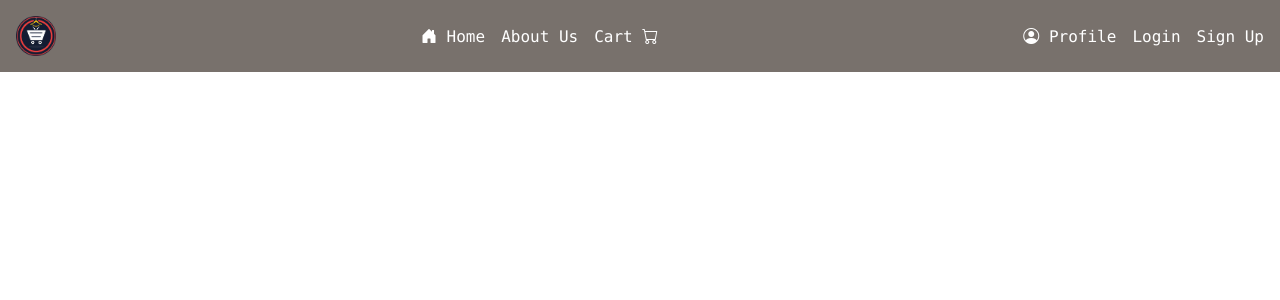
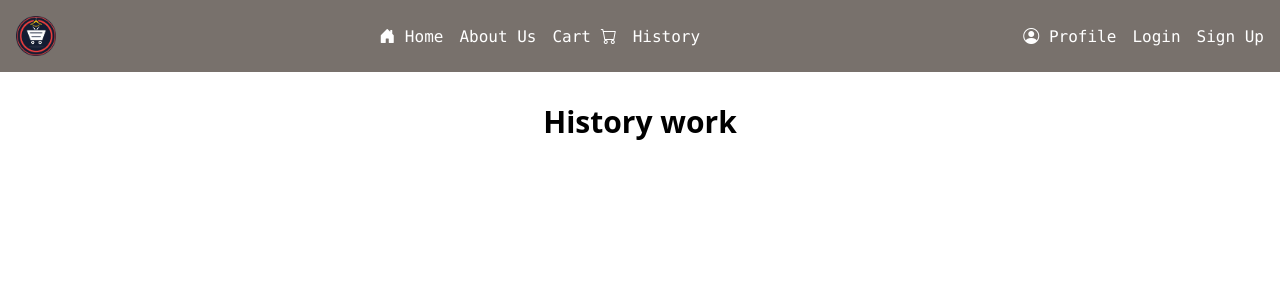
Before and after one commit to Chankiry/EcommerceWeb, a Vue app: page /history in a window 1280 px wide. Shown: the top 300 px of the page. Built offline with nearby package versions, Linux system fonts and the light colour scheme.

Commit message:
add view product and route history

```diff
--- a/src/components/Navbar.vue
+++ b/src/components/Navbar.vue
@@ -16,6 +16,7 @@
 
           <span v-if="cartItemsCount > 0" class="absolute top-0 right-0 -mt-2 -mr-2 bg-red-500 text-white text-xs rounded-full w-5 h-5 flex items-center justify-center">{{ cartItemsCount }}</span>
         </router-link></li>
+        <li><router-link to="/history" class="text-white hover:text-gray-300 font-mono">History</router-link></li>
       </ul>
 
       <!-- Authentication Links -->
--- a/src/router/index.js
+++ b/src/router/index.js
@@ -13,6 +13,7 @@ const routes = [
       { path: 'hand-bags', component: () => import('../views/home/products/HandBags.vue') },
       { path: 'Wallets', component: () => import('../views/home/products/Wallets.vue') },
       { path: 'clothes', component: () => import('../views/home/products/Clothes.vue') },
+      { path: 'view-product', component: () => import('../views/home/products/view_product/ViewProduct.vue') },
     ]
   },
 
@@ -25,6 +26,11 @@ const routes = [
     path: '/cart',
     name: 'Cart',
     component: () => import('../views/cart/Cart.vue')
+  },
+  {
+    path: '/history',
+    name: 'History',
+    component: () => import('../views/history/History.vue')
   },
   {
     path: '/account/profile',
--- /dev/null
+++ b/src/views/history/History.vue
@@ -0,0 +1,11 @@
+<template>
+  <div class="container mx-auto py-8">
+    <h1 class="text-3xl font-bold text-center">History work</h1>
+  </div>
+</template>
+
+<script>
+export default {
+  name: 'History'
+}
+</script>
--- a/src/views/home/products/Clothes.vue
+++ b/src/views/home/products/Clothes.vue
@@ -45,7 +45,7 @@
     <div
       class="min-h-screen grid pt-[0rem] grid-cols-4 items-center justify-center bg-gray-100"
     >
-      <div
+      <router-link :to="'view-product'"
         class="w-[18rem] max-w-sm bg-gray-100 border border-gray-200 rounded-lg shadow dark:bg-gray-100 dark:border-white card grid"
         v-for="clothes in clothe"
         :key="clothes.image"
@@ -84,7 +84,7 @@
             {{ clothes.discount || "--" }}
           </div>
         </div>
-      </div>
+      </router-link>
     </div>
     <div class="py-10 px-4 button">
       <button
--- a/src/views/home/products/HandBags.vue
+++ b/src/views/home/products/HandBags.vue
@@ -45,7 +45,7 @@
     <div
       class="min-h-screen grid pt-[0rem] grid-cols-4 items-center justify-center bg-gray-100"
     >
-      <div
+      <router-link :to="'view-product'"
         class="w-[18rem] max-w-sm bg-gray-100 border border-gray-200 rounded-lg shadow dark:bg-gray-100 dark:border-white card grid"
         v-for="handBags in Handbages"
         :key="handBags.image"
@@ -84,7 +84,7 @@
             {{ handBags.discount || "--" }}
           </div>
         </div>
-      </div>
+      </router-link>
     </div>
     <div class="py-10 px-4 button">
       <button
--- a/src/views/home/products/Shoes.vue
+++ b/src/views/home/products/Shoes.vue
@@ -45,7 +45,7 @@
     <div
       class="min-h-screen grid pt-[0rem] grid-cols-4 items-center justify-center bg-gray-100"
     >
-      <div
+      <router-link :to="'view-product'"
         class="w-[18rem] max-w-sm bg-gray-100 border border-gray-200 rounded-lg shadow dark:bg-gray-100 dark:border-white card grid"
         v-for="shoes in shoess"
         :key="shoes.image"
@@ -84,7 +84,7 @@
             {{ shoes.discount || "--" }}
           </div>
         </div>
-      </div>
+      </router-link>
     </div>
     <div class="py-10 px-4 button">
       <button
--- a/src/views/home/products/Wallets.vue
+++ b/src/views/home/products/Wallets.vue
@@ -45,7 +45,7 @@
     <div
       class="min-h-screen grid pt-[0rem] grid-cols-4 items-center justify-center bg-gray-100"
     >
-      <div
+      <router-link :to="'view-product'"
         class="w-[18rem] max-w-sm bg-gray-100 border border-gray-200 rounded-lg shadow dark:bg-gray-100 dark:border-white card grid"
         v-for="wallet in Wallet"
         :key="wallet.image"
@@ -84,7 +84,7 @@
             {{ wallet.discount || "--" }}
           </div>
         </div>
-      </div>
+      </router-link>
     </div>
     <div class="py-10 px-4 button">
       <button
```
